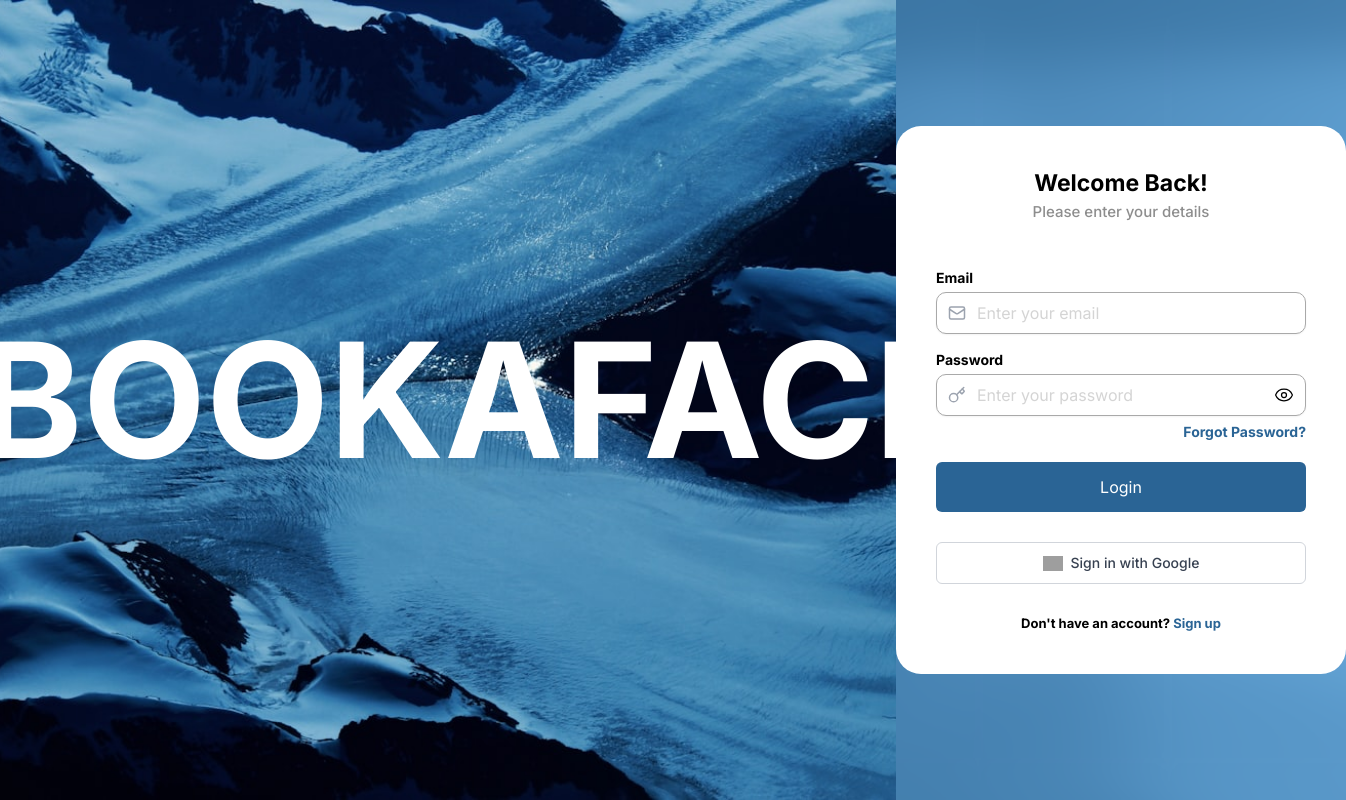
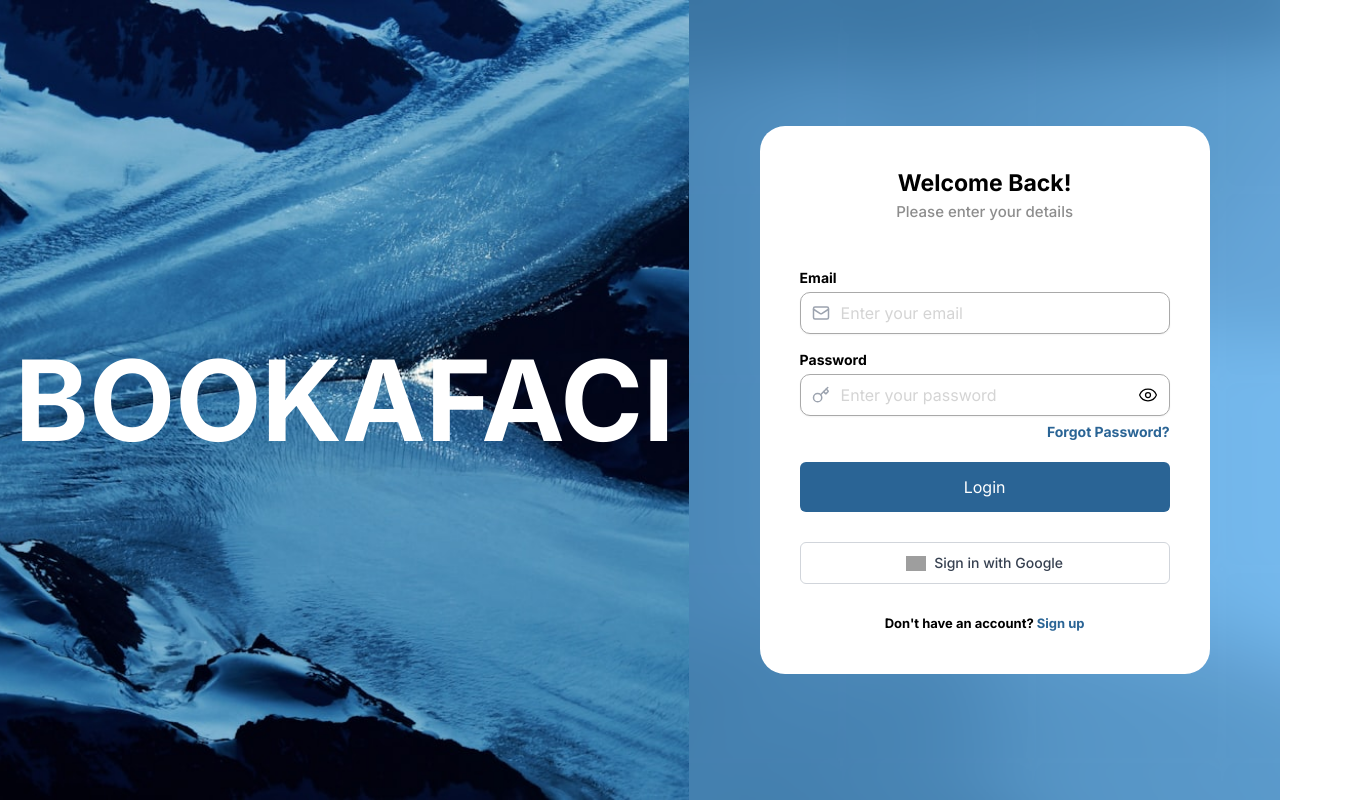
Before and after one commit to Irene050/BookAFaci, a React (Vite) app in the folder frontend/BookAFaci/: page /login in a window 1280 px wide. Shown: the whole page, 1346 px wide, since content can reach past the window. Built offline with nearby package versions, Linux system fonts and the light colour scheme; no server answers; grey boxes are pictures that could not be loaded; a web font is replaced by a local one.

Commit message:
Login Mobile Fix

```diff
--- a/frontend/BookAFaci/src/Pages/Login.jsx
+++ b/frontend/BookAFaci/src/Pages/Login.jsx
@@ -17,15 +17,15 @@ const Login = () => {
         xl:w-[70%]
         " style={{
         }}>
-          <h1 className="text-center text-[10rem] font-bold text-white
+          <a href="/" className='text-center text-[10rem] font-bold text-white
         min-[320px]:text-[0rem]
         min-[375px]:text-[0rem]
         min-[425px]:text-[0rem]
+        min-[1366px]:text-[10rem]
         sm:text-[0rem]
         md:text-[0rem]
         lg:text-[6rem]
-        xl:text-[10rem]
-          ">BOOKAFACI</h1>
+        xl:text-[7rem]'>BOOKAFACI</a>
         </div>
 
         <div className="w-[40%] bg-[url('/src/assets/right.png')] bg-cover bg-center
```
